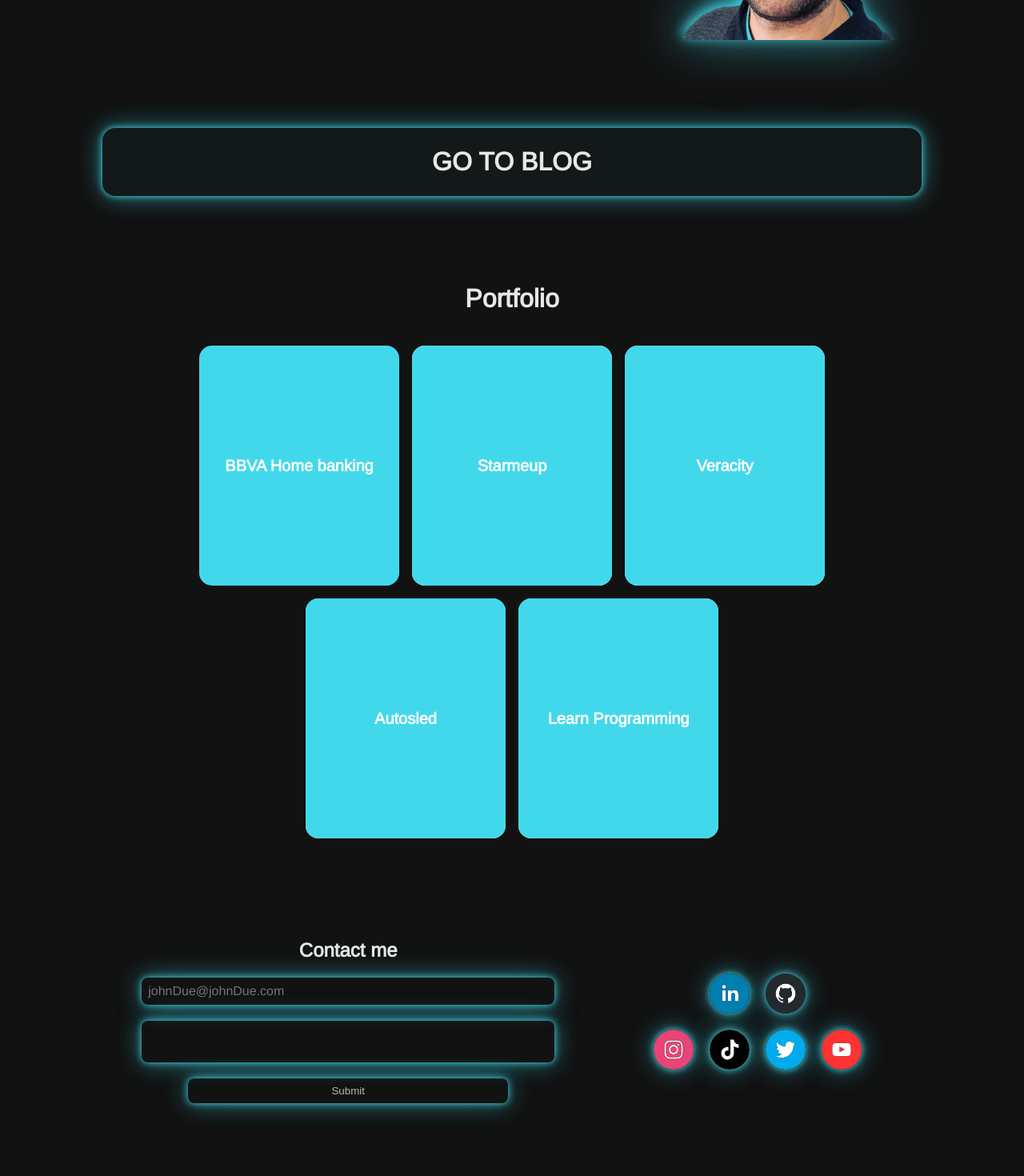
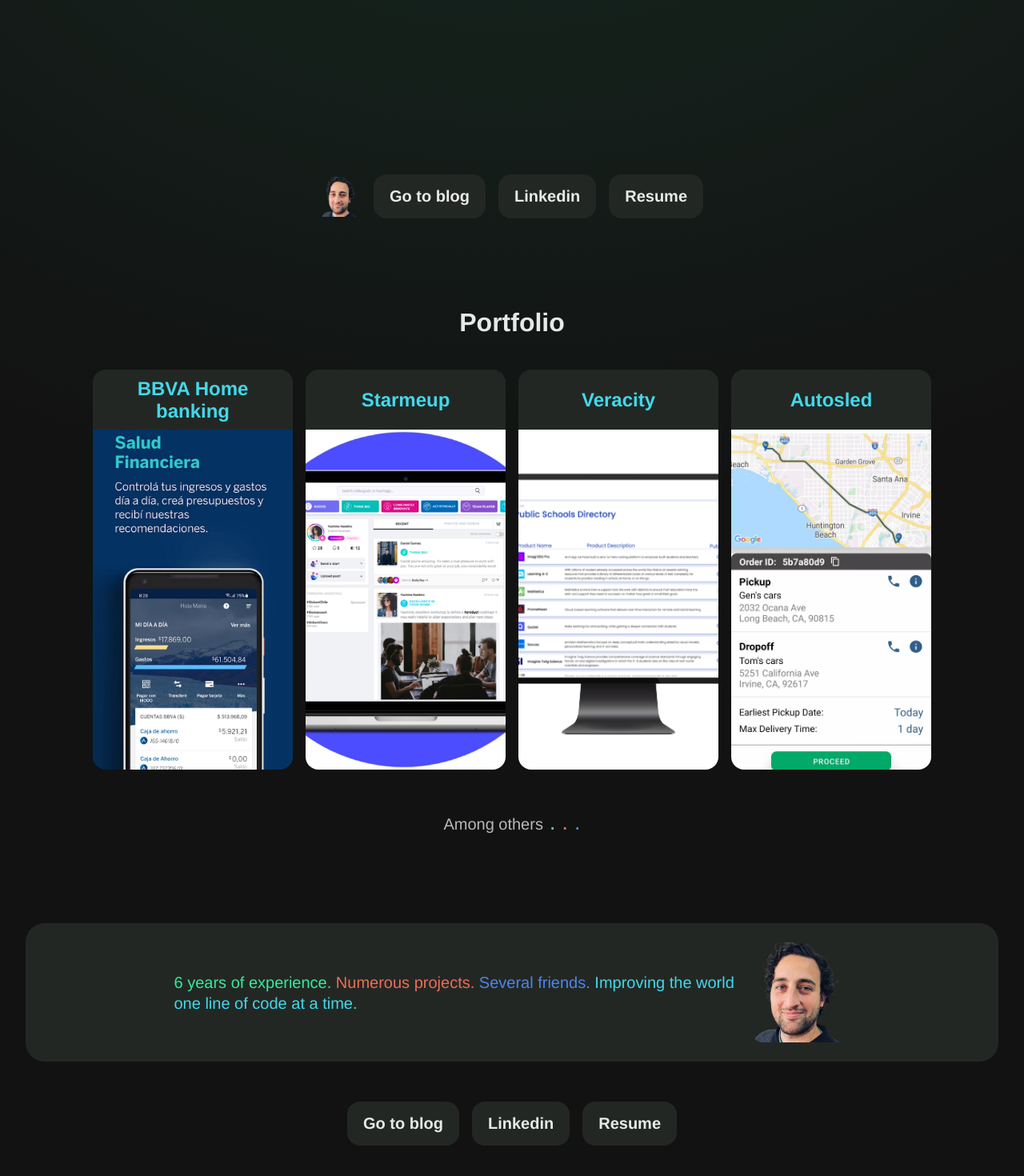
Before and after one commit to LeonardoVenezia/leovenezia, a Next.js app: page / in a window 1280 px wide. Shown: the part 302-1772 px from the top of the page at 80% size. Built offline with nearby package versions, Linux system fonts and the light colour scheme.

Commit message:
redesign

```diff
--- a/src/app/components/CTABlog/CTABlog.module.scss
+++ b/src/app/components/CTABlog/CTABlog.module.scss
@@ -5,23 +5,32 @@
 }
 
 .CTABlog {
-    margin-bottom: 110px;
+    // margin-bottom: 110px;
     // box-shadow: 0 0 16px $heavyShadowOne;
-    @include shadow1;
-    padding: 24px;
+    // @include shadow1;
+    padding: 16px 20px;
     border-radius: 16px;
-    background-color: $shadowOne;
+    background-color: $ligthBlack2;
     cursor: pointer;
 
     &:hover {
         // box-shadow: 0 0 16px $heavyShadowTwo;
-        @include shadow2;
+        @include mixedShadow1;
         background-color: $shadowTwo;
     }
+    @media (max-width: $breakpoint) {
+        // padding: 16px 24px;
+        width: 80vw;
+        @include mixedShadow1;
+    }
+
 
     .go {
         text-align: center;
-        font-size: 32px;
+        font-size: 20px;
         font-weight: 800;
+        @media (max-width: $breakpoint) {
+            font-size: 24px;
+        }
     }
 }
--- a/src/app/components/CTABlog/index.jsx
+++ b/src/app/components/CTABlog/index.jsx
@@ -1,12 +1,11 @@
 import Link from "next/link";
 import styles from "./CTABlog.module.scss";
 
-const CTABlog = ()=> {
+const CTABlog = ({link= "https://silicontheway.hashnode.dev/", text="Go to blog", download})=> {
     return (
-
-      <Link className={styles.link} href="https://silicontheway.hashnode.dev/">
+      <Link className={styles.link} href={link} target="_blank">
         <div className={styles.CTABlog}>
-            <h2 className={styles.go}>GO TO BLOG</h2>
+            <h2 className={styles.go}>{text}</h2>
         </div>
       </Link>
     );
--- a/src/app/components/Portfolio/Portfolio.module.scss
+++ b/src/app/components/Portfolio/Portfolio.module.scss
@@ -1,3 +1,5 @@
+@import "../../styles/variables.scss";
+
 .Portfolio {
     margin-bottom: 110px;
 
@@ -11,7 +13,26 @@
     .container {
         display: flex;
         gap: 16px;
-        flex-wrap: wrap;
         justify-content: center;
+        @media (max-width: $breakpoint2) {
+            flex-direction: column;
+        }
+    }
+    .among {
+        text-align: center;
+        margin-top: 50px;
+        font-size: 20px;
+        .one {
+            font-size: 28px;
+            color: $colorTwo;
+        }
+        .two {
+            font-size: 28px;
+            color: $colorThree;
+        }
+        .three {
+            font-size: 28px;
+            color: $colorFive;
+        }
     }
 }
--- a/src/app/components/Portfolio/index.jsx
+++ b/src/app/components/Portfolio/index.jsx
@@ -4,6 +4,15 @@
 import styles from "./Portfolio.module.scss";
 import Modal from "../Modal";
 import { useState } from "react";
+
+        // {
+        //     "name": "Learn Programming",
+        //     "company": "Me",
+        //     "img": "/portfolio/learnPrograming.jpg",
+        //     "description": ["This project aims to help novice programmers learn the most sought-after skills in each stage of their careers.", "I build Learn Programming with Ionic + React, and its only able for Android.", "The biggest challenge was uploading the app to Google Play. I had to learn how to build and deploy using Android Studio, and I also learned Ionic from scratch. It was a very enriching project for me.", "In the future, I will create more apps like this—simple but useful."],
+        //     "link": "https://play.google.com/store/apps/details?id=com.learnprograming.learnprograming",
+        //     "tecnologies": ["Ioic", "Javascript", "React", "Redux"]
+        // }
 
 const Portfolio = ()=> {
     const [showModal, setShowModal] = useState(false);
@@ -38,6 +47,8 @@
                     })
                 }
             </div>
+            <p className={styles.among}>Among others<span className={styles.one}> .</span><span className={styles.two}> .</span><span className={styles.three}> .</span></p>
+
             {handleModal()}
         </section>
     );
--- a/src/app/components/Proyect/Proyect.module.scss
+++ b/src/app/components/Proyect/Proyect.module.scss
@@ -1,49 +1,63 @@
 @import "../../styles/variables.scss";
 
 .Proyect {
-    position: relative;
     width: 250px;
-    height: 300px;
+    height: 500px;
     border-radius: 16px;
     overflow: hidden;
-    // @include mixedShadow1;
+    object-position: center;
     &:hover {
-        @include shadow1;
+        @include mixedShadow1;
         cursor: pointer;
+        .filter {
+            .mask {
+                background-color: rgba(66, 216, 235, .5);
+            }
+        }
+    }
+
+    @media (max-width: $breakpoint2) {
+        height: 250px;
+        width: 100%;
+        @include mixedShadow1;
     }
 
     .nameContainer {
         display: grid;
         place-items: center;
-        position: absolute;
         width: 100%;
-        height: 100%;
+        height: 75px;
         padding: 8px;
+        background-color: $ligthBlack2;
 
         .name {
-            color: white;
-            z-index: 2;
+            color: $colorOne;
             text-align: center;
-            font-size: 20px;
-            font-weight: bold;
+            font-size: 24px;
+            font-weight: 700;
             pointer-events: none;
         }
     }
 
     .filter {
-        z-index: 1;
+        position: relative;
         width: 100%;
-        height: 100%;
+        height: 425px;
+        overflow: hidden;
+        @media (max-width: $breakpoint2) {
+            height: 175px;
+        }
 
         .mask {
-            z-index: 1;
-            position: relative;
-            background-color: $colorOne;
+            z-index: 2;
+            position: absolute;
             width: 100%;
             height: 100%;
-            &:hover {
-                background-color: rgba(66, 216, 235, .75);
-            }
+        }
+        .image {
+            object-fit: cover;
+            object-position: center;
+            z-index: 1;
         }
     }
 }
--- a/src/app/components/Proyect/index.jsx
+++ b/src/app/components/Proyect/index.jsx
@@ -12,7 +12,12 @@
             </div>
             <div className={styles.filter}>
                 <div className={styles.mask} />
-                <Image src={data.img} fill style={{ objectFit: "cover" }} alt={data.name} />
+                <Image
+                    className={styles.image}
+                    src={data.img}
+                    fill
+                    alt={data.name}
+                />
             </div>
         </div>
     );
--- a/src/app/globals.css
+++ b/src/app/globals.css
@@ -15,5 +15,6 @@
   max-width: 100vw;
   min-height: 100vh;
   overflow-x: hidden;
-  background-color: #121212;
+  background-color: #36EB9B;
+	background-image: radial-gradient(100% 50% at 50% 0%, rgba(18,18,18,0.9) 0, rgba(18,18,18,0.95) 50%, rgba(18,18,18,1) 100%);
 }
--- a/src/app/layout.js
+++ b/src/app/layout.js
@@ -1,7 +1,7 @@
 import './globals.css';
 import { Arimo } from 'next/font/google';
 
-const arimo = Arimo({ subsets: ['latin'], weight: ["400"], })
+const arimo = Arimo({ subsets: ['latin'], weight: ["400", "700"], })
 
 export const metadata = {
   title: 'Leonardo Venezia',
--- a/src/app/mockPortfolio.json
+++ b/src/app/mockPortfolio.json
@@ -31,14 +31,6 @@
             "description": ["Autosled is an automotive transportation logistics platform and marketplace.", "My role in Autosled was to refactor a lot of code smells and migrate old React to React v18.", "The biggest challenge was detecting unused components and endpoints and deleting them without breaking the rest of the code."],
             "link": "https://autosled.com/",
             "tecnologies": ["React", "Javascript", "Redux"]
-        },
-        {
-            "name": "Learn Programming",
-            "company": "Me",
-            "img": "/portfolio/learnPrograming.jpg",
-            "description": ["This project aims to help novice programmers learn the most sought-after skills in each stage of their careers.", "I build Learn Programming with Ionic + React, and its only able for Android.", "The biggest challenge was uploading the app to Google Play. I had to learn how to build and deploy using Android Studio, and I also learned Ionic from scratch. It was a very enriching project for me.", "In the future, I will create more apps like this—simple but useful."],
-            "link": "https://play.google.com/store/apps/details?id=com.learnprograming.learnprograming",
-            "tecnologies": ["Ioic", "Javascript", "React", "Redux"]
         }
     ]
 }
--- a/src/app/page.js
+++ b/src/app/page.js
@@ -1,7 +1,7 @@
 import Image from 'next/image'
 import styles from './page.module.scss'
 import CTABlog from './components/CTABlog';
-import ContactForm from './components/ContactForm';
+// import ContactForm from './components/ContactForm';
 import Portfolio from './components/Portfolio';
 
 export default function Home() {
@@ -13,13 +13,35 @@
           <h1 className={styles.title}>Leonardo Venezia</h1>
           <p className={styles.subtitle}>Frontend engineer</p>
         </div>
+      </header>
+      <div className={styles.ctas}>
         <div className={styles.imgContainer}>
           <Image src="/profile.png" fill alt="Profile photo" />
         </div>
-      </header>
-      <CTABlog />
+        <CTABlog />
+        <CTABlog text="Linkedin" link="https://www.linkedin.com/in/leovenezia/" />
+        <CTABlog text="Resume" link="/Resume Leonardo Venezia.pdf" />
+      </div>
       <Portfolio />
-      <ContactForm />
+      <div className={styles.meCard}>
+        <div className={styles.textContainer}>
+          <p className={styles.text}>
+            <span className={styles.textOne}>6 years of experience. </span>
+            <span className={styles.textTwo}>Numerous projects. </span>
+            <span className={styles.textThree}>Several friends. </span>
+            <span className={styles.textFour}>Improving the world one line of code at a time.</span>
+          </p>
+        </div>
+        <div className={styles.imgContainer}>
+          <Image src="/profile.png" height={125} width={125} alt="Profile photo" />
+        </div>
+      </div>
+      <div className={styles.ctas}>
+        <CTABlog />
+        <CTABlog text="Linkedin" link="https://www.linkedin.com/in/leovenezia/" />
+        <CTABlog text="Resume" link="/Resume Leonardo Venezia.pdf" />
+      </div>
+      {/* <ContactForm /> */}
     </main>
   )
 }
--- a/src/app/page.module.scss
+++ b/src/app/page.module.scss
@@ -1,35 +1,94 @@
 @import "./styles/variables.scss";
 .Home {
-    padding: 16px 10%;
+    padding: 16px 2.5%;
+    @media (max-width: $breakpoint2) {
+        padding: 16px 2%;
+    }
     .header {
         aspect-ratio: 16/5;
         display: flex;
-        margin-bottom: 110px;
-        margin-top: 16px;
+        margin-bottom: 100px;
+        margin-top: 24px;
         .titleContainer {
-            width: 70%;
+            width: 100%;
             height: 100%;
             display: flex;
             flex-direction: column;
             justify-content: center;
             align-items: center;
             .title{
-                font-size: 56px;
+                font-size: 60px;
                 text-shadow: 0 0 8px $colorOne, 0 0 30px $heavyShadowOne, 0 0 60px $shadowOne;
+                text-align: center;
             }
             .subtitle {
                 color: $colorOne;
                 font-size: 28px;
+                text-align: center;
+            }
+        }
+    }
+    .ctas {
+        display: flex;
+        flex-wrap: wrap;
+        justify-content: center;
+        align-items: center;
+        gap: 16px;
+        padding-bottom: 112px;
+        @media (max-width: $breakpoint) {
+            flex-direction: column;
+        }
+        .imgContainer {
+            position: relative;
+            height: 50px;
+            width: 50px;
+            @media (max-width: $breakpoint) {
+                height: 120px;
+                width: 120px;
+            }
+        }
+    }
+    .meCard {
+        // max-width: 720px;
+        // height: 300px;
+        // margin: auto;
+        margin-bottom: 50px;
+        display: flex;
+        justify-content: center;
+        align-items: center;
+        background-color: $ligthBlack2;
+        border-radius: 24px;
+        padding: 24px;
+        .textContainer {
+            max-width: 720px;
+            .text {
+                font-size: 20px;
+                line-height: 1.3em;
+                @media (max-width: $breakpoint) {
+                    font-size: 16px;
+                }
+                .textOne {
+                    color: $colorTwo;
+                }
+                .textTwo {
+                    color: $colorThree;
+                }
+                .textThree {
+                    color: $colorFive;
+                }
+                .textFour {
+                    color: $colorOne;
+                }
             }
         }
         .imgContainer {
-            width: 30%;
-            height: 100%;
+            min-width: 125px;
+            height: 125px;
             position: relative;
             border-radius: 16px;
             overflow: hidden;
             // filter: drop-shadow(0 0 10px $heavyShadowOne);
-            @include shadowFilter1;
+            // @include shadowFilter1;
         }
     }
 }
```
Also changed, not shown: src/app/styles/variables.scss (+14 -2 lines), 2 other files (tests, documents, lock files or other folders).
